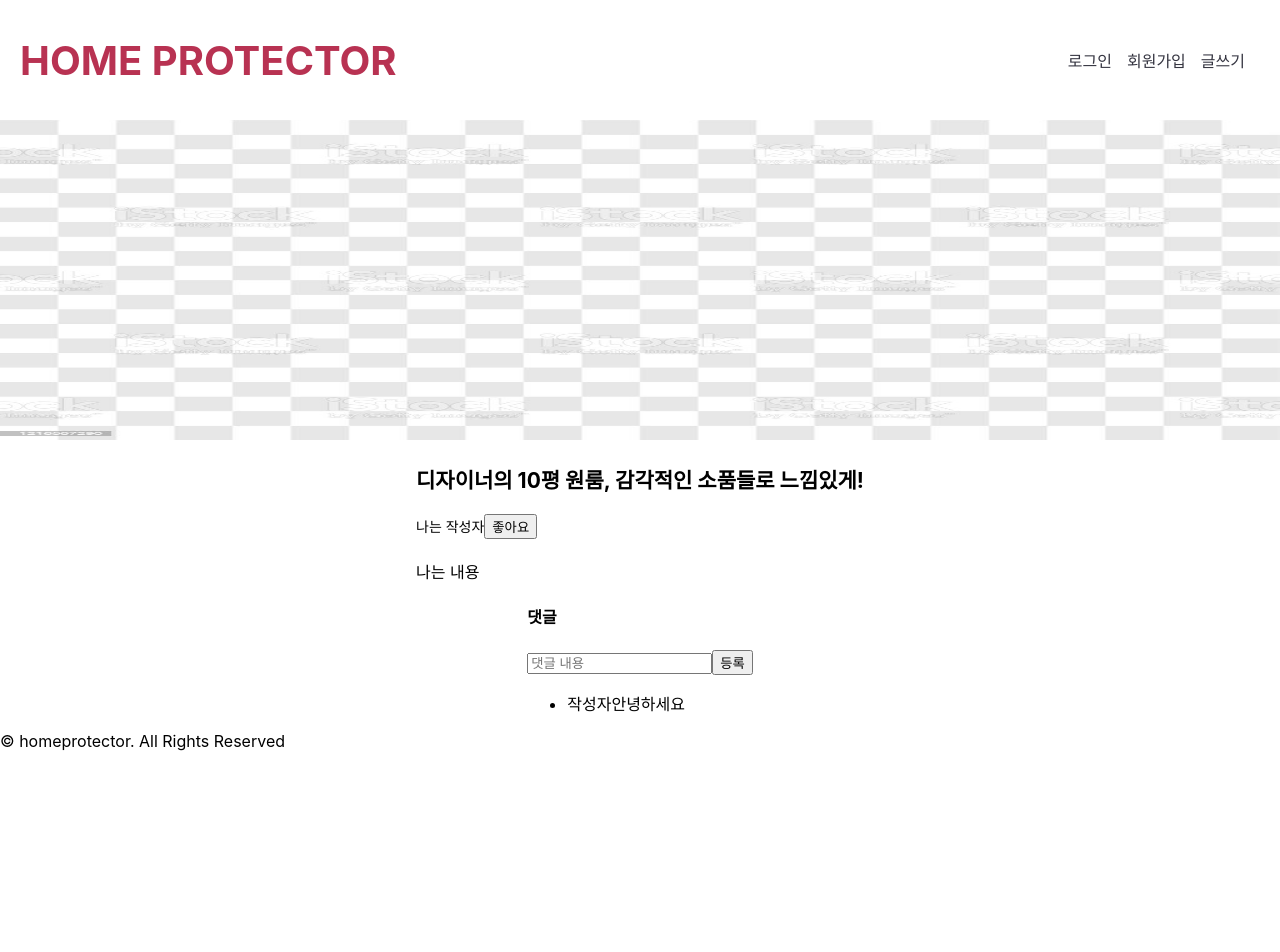
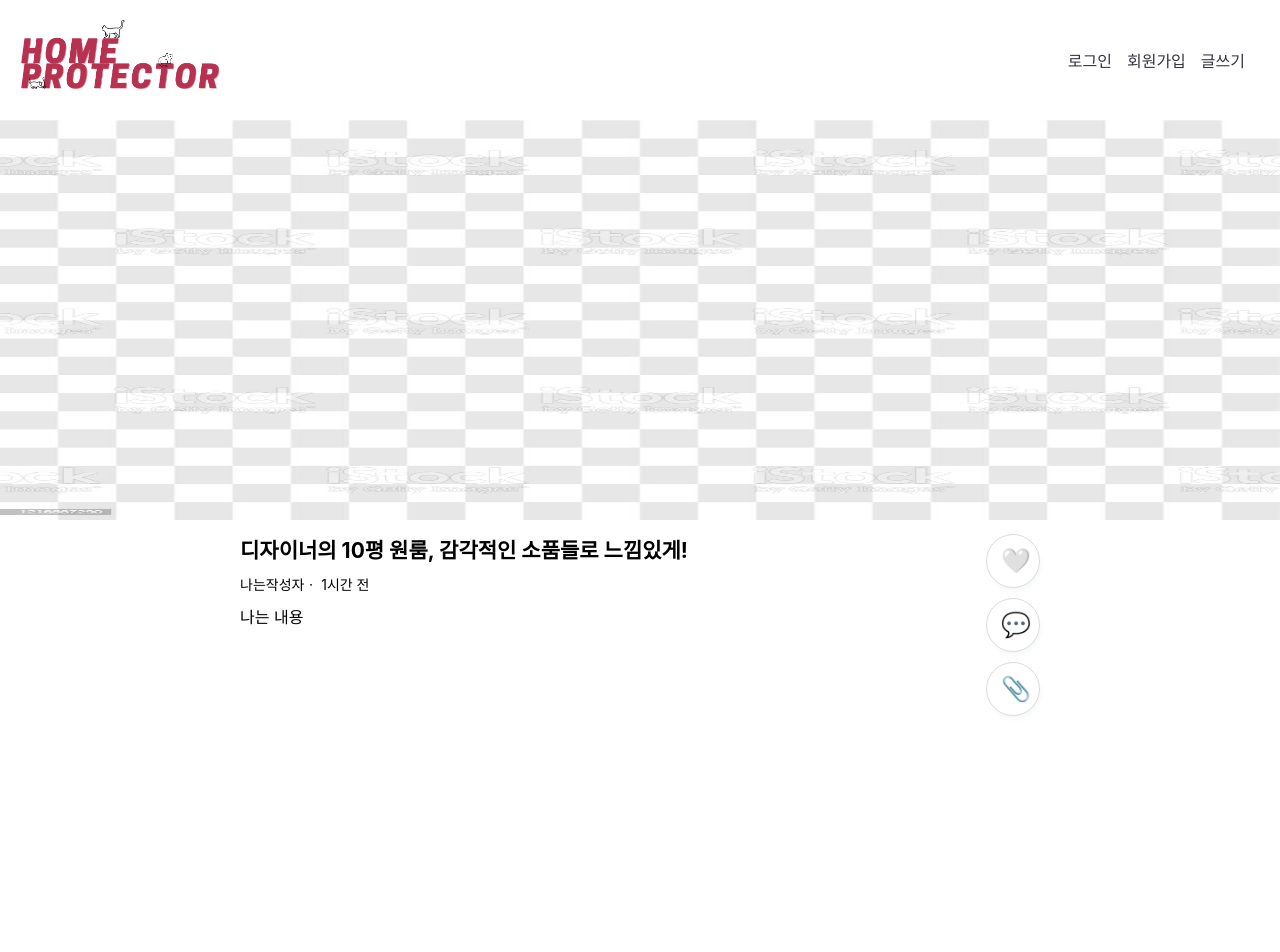
Before and after one commit to Home-Protector/home_protector_front, a React (Create React App) app in the folder home-protector/: page /detail in a window 1280 px wide. Shown: the top 952 px of the page. Before the commit the page ends 800 px from the top, so only its background shows below. Built offline with nearby package versions, Linux system fonts and the light colour scheme.

Commit message:
Design:  UI 뼈대 생성

```diff
--- a/home-protector/src/common/components/footer/Footer.jsx
+++ b/home-protector/src/common/components/footer/Footer.jsx
@@ -1,7 +1,7 @@
-import React from "react";
+import * as S from "./style";
 
 const Footer = () => {
-	return <div>© homeprotector. All Rights Reserved</div>;
+	return <S.Footer>©homeprotector. All Rights Reserved</S.Footer>;
 };
 
 export default Footer;
--- a/home-protector/src/common/components/footer/style.js
+++ b/home-protector/src/common/components/footer/style.js
@@ -0,0 +1,8 @@
+import styled from "styled-components";
+import { colors } from "../../constants/colors";
+
+export const Footer = styled.footer`
+	text-align: center;
+  margin-top: 100px;
+  color: ${colors.text}
+`;
--- a/home-protector/src/common/components/header/Header.jsx
+++ b/home-protector/src/common/components/header/Header.jsx
@@ -1,9 +1,11 @@
 import * as S from "./style";
+import { styled } from "styled-components";
+import logo from '../../../img/logo.png'
 
 const Header = () => {
 	return (
 		<S.Header>
-			<S.TitleLink to="/">HOME PROTECTOR</S.TitleLink>
+			<S.TitleLink to="/"><Img src={logo} alt="logo" /></S.TitleLink>
 			<div>
 				<S.SingleLink to="/login">로그인</S.SingleLink>
 				<S.SingleLink to="/signup">회원가입</S.SingleLink>
@@ -14,3 +16,8 @@
 };
 
 export default Header;
+
+const Img = styled.img`
+	width: 200px;
+	height: 100psx;
+`;
--- /dev/null
+++ b/home-protector/src/common/constants/fonts.css
@@ -0,0 +1,13 @@
+@font-face {
+  font-family: 'SUITE-Regular';
+  src: url('https://cdn.jsdelivr.net/gh/projectnoonnu/noonfonts_2304-2@1.0/SUITE-Regular.woff2') format('woff2');
+  font-weight: 400;
+  font-style: normal;
+}
+
+@font-face {
+  font-family: 'PilseungGothic';
+  src: url('https://cdn.jsdelivr.net/gh/projectnoonnu/noonfonts_2302@1.0/PilseungGothic.woff2') format('woff2');
+  font-weight: normal;
+  font-style: normal;
+}
--- a/home-protector/src/pages/Detail.jsx
+++ b/home-protector/src/pages/Detail.jsx
@@ -2,7 +2,7 @@
 import Footer from "../common/components/footer/Footer";
 import { styled } from "styled-components";
 import { colors } from "../common/constants/colors";
-import tempimg from '../img/tempimg.jpeg'
+import tempimg from '../img/tempimg.jpeg';
 
 const Detail = () => {
   return (
@@ -11,28 +11,35 @@
       <article>
         <ContentImg src={tempimg} alt="tempimg"/>
         <Container>
-          <section>
+          <Content>
             <div>
               <Span fontSize='21' fontWeight='700'>디자이너의 10평 원룸, 감각적인 소품들로 느낌있게!</Span>
-              <Span fontSize='14'>나는 작성자
-                <button>좋아요</button>
-              </Span>
-              <Span >나는 내용</Span>
+              <Span fontSize='14'>나는작성자ㆍ 1시간 전</Span>
+              <Span>나는 내용</Span>
             </div>
-          </section>
+            <Aside>
+              <AsideBtn>🤍</AsideBtn>
+              <AsideBtn>💬</AsideBtn>
+              <AsideBtn>📎</AsideBtn>
+            </Aside>
+          </Content>
           <Comment>
             <h4>댓글</h4>
             <div>
-              <input type="text" placeholder="댓글 내용"/>
-              <button>등록</button>
+              <CommentInput type="text" placeholder="댓글 내용"/>
+              <CommentInputBtn>등록</CommentInputBtn>
             </div>
             <div>
-              <ul>
-                <li>
-                  <span fontSize='12'>작성자</span>
-                  <span fontSize='16'>안녕하세요</span>
-                </li>
-              </ul>
+              <CommentUl>
+                <CommentLi>
+                  <Span fontSize='12'>작성자 ㆍ 1시간 전</Span>
+                  <Span fontSize='16'>안녕하세요</Span>
+                </CommentLi>
+                <CommentLi>
+                  <Span fontSize='12'>작성자11 ㆍ 12시간 전</Span>
+                  <Span fontSize='16'>안녕하세요11</Span>
+                </CommentLi>
+              </CommentUl>
             </div>
             </Comment>
         </Container>
@@ -46,31 +53,89 @@
 
 const Span = styled.span`
   display: block;
-    margin-top: 20px;
+  margin-top: 10px;
   font-size: ${(props) => props.fontSize}px;
   font-weight: ${(props) => props.fontWeight};
-
-    <button></button>
 `;
 
 const Container = styled.section`
   display: flex;
   flex-direction: column;
-    align-items: center;
+  align-items: self-start;
   max-width: 800px;
   margin: 0 auto;
-
-    &:first-child {
-			min-height: 1000px;
-		}
 `;
 
 const ContentImg = styled.img`
   width: 100%;
-    height: 40vh;
+  height: 50vh;
 `;
+
+const Content = styled.div`
+  width: 100%;
+  position: relative;
+
+  div {
+    min-height: 500px;
+  }
+`;
+
+const Aside = styled.aside`
+  position: absolute;
+  top: 10px;
+  right: 0;
+`;
+
+const AsideBtn = styled.button`
+position: relative;
+  display: block;
+  width: 54px;
+  height: 54px;
+  padding: 14px;
+  margin-bottom: 10px;
+  box-sizing: border-box;
+  background: #fff;
+  border: 1px solid #dadce0;
+  color: #828c94;
+  border-radius: 100%;
+  font-size: 24px;
+  line-height: 0;
+  box-shadow: 1px 3px 4px 0 rgba(209,213,217,.2);
+  transition: border-color .2s,color .2s,background-color .2s;
+`
 
 const Comment = styled.section`
   display: flex;
   flex-direction: column;
+  width: 100%;
 `;
+
+const CommentInput = styled.input`
+  width: 75%;
+  height: 4.2vh;
+`;
+
+const CommentInputBtn = styled.button`
+  width: 13%;
+  height: 5vh;
+
+  margin-left: 5px;
+
+	background-color: ${colors.primary};
+	color: ${colors.background};
+	border: none;
+	border-radius: 4px;
+	cursor: pointer;
+	font-size: 15px;
+	font-weight: bold;
+`;
+
+const CommentUl = styled.ul`
+  list-style-type: none;
+  padding: 0;
+  margin: 0;
+`;
+
+const CommentLi = styled.li`
+  margin: 20px 0;
+`;
--- a/home-protector/src/pages/Login.jsx
+++ b/home-protector/src/pages/Login.jsx
@@ -1,4 +1,5 @@
 import React from "react";
+import Header from "../common/components/header/Header";
 import { styled } from "styled-components";
 import { colors } from "../common/constants/colors";
 import { Link } from "react-router-dom";
@@ -6,6 +7,7 @@
 const Login = () => {
 	return (
 		<container>
+			<Header />
 			<StyledH1>Home Protector</StyledH1>
 			<StyledForm>
 				<InputWrapper>
--- a/home-protector/src/pages/Main.jsx
+++ b/home-protector/src/pages/Main.jsx
@@ -8,6 +8,8 @@
 import { colors } from "../common/constants/colors";
 
 const Main = () => {
+
+
 	return (
 		<div>
 			<Header />
```
Also changed, not shown: home-protector/src/common/components/scrollToTop/ScrollToTop.jsx (added), home-protector/src/common/components/scrollToTop/style.js (added), home-protector/src/img/logo.png (added), home-protector/src/pages/SignUp.jsx (line endings or trailing spaces). Lines whose indentation alone changed are shown as unchanged.
